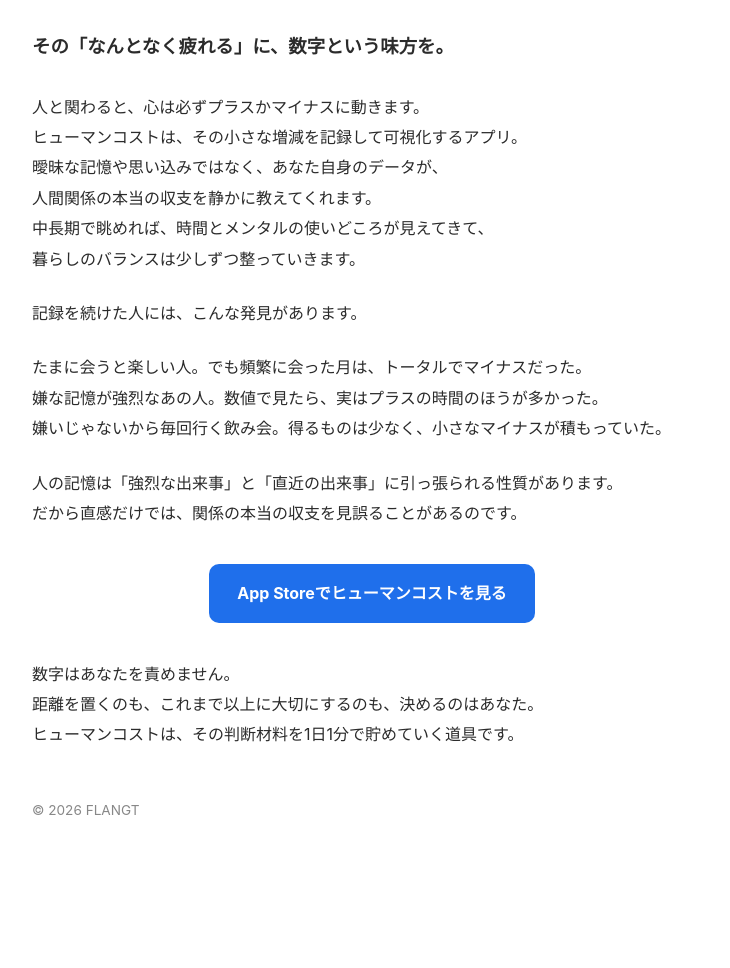
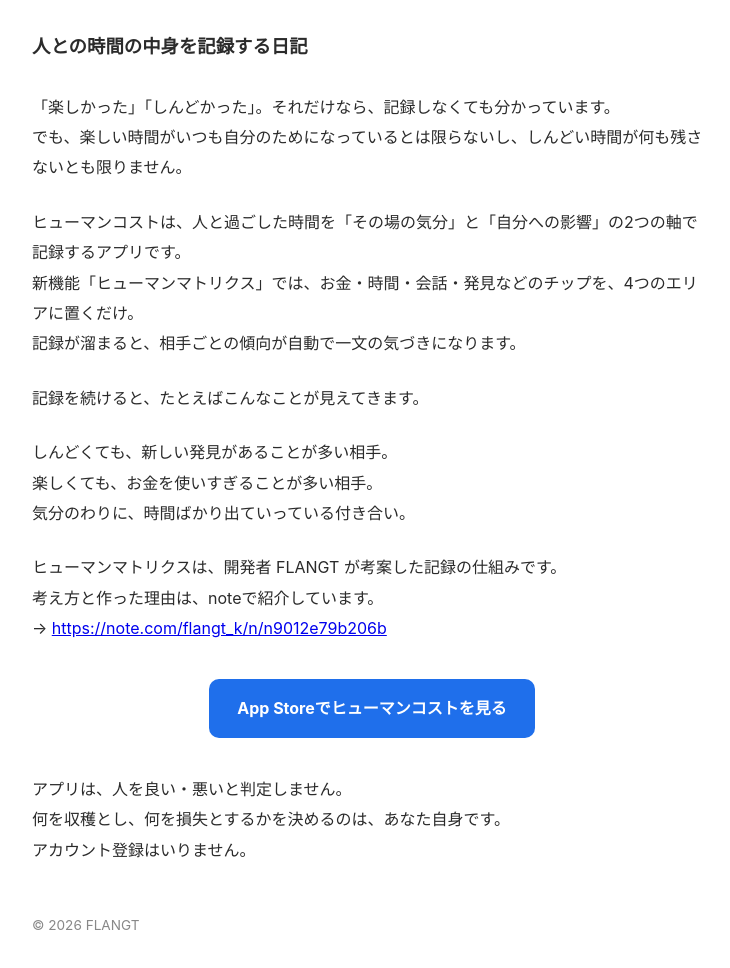
Before and after one commit to FLANGT/flangt.github.io, a plain HTML site: page index.html in a window 1280 px wide. Shown: the part 100-1068 px from the top of the page, without its empty margins (268-998 px from the left). Before the commit the page ends 988 px from the top, so only its background shows below. Drawn offline with Linux system fonts and the light colour scheme.

Commit message:
開発者サイトのアプリ説明を1.2.0（ヒューマンマトリクス）に合わせて更新
Co-Authored-By: Claude Opus 5.5 <noreply@anthropic.com>
Claude-Session: https://claude.ai/code/session_01MTJNPpeVMgCDCWJ6jEQreM

```diff
--- a/index.html
+++ b/index.html
@@ -57,28 +57,31 @@
 <body>
   <h1>ヒューマンコスト</h1>
 
-  <p class="lead">その「なんとなく疲れる」に、数字という味方を。</p>
+  <p class="lead">人との時間の中身を記録する日記</p>
 
   <p>
-    人と関わると、心は必ずプラスかマイナスに動きます。<br>
-    ヒューマンコストは、その小さな増減を記録して可視化するアプリ。<br>
-    曖昧な記憶や思い込みではなく、あなた自身のデータが、<br>
-    人間関係の本当の収支を静かに教えてくれます。<br>
-    中長期で眺めれば、時間とメンタルの使いどころが見えてきて、<br>
-    暮らしのバランスは少しずつ整っていきます。
-  </p>
-
-  <p>記録を続けた人には、こんな発見があります。</p>
-
-  <p>
-    たまに会うと楽しい人。でも頻繁に会った月は、トータルでマイナスだった。<br>
-    嫌な記憶が強烈なあの人。数値で見たら、実はプラスの時間のほうが多かった。<br>
-    嫌いじゃないから毎回行く飲み会。得るものは少なく、小さなマイナスが積もっていた。
+    「楽しかった」「しんどかった」。それだけなら、記録しなくても分かっています。<br>
+    でも、楽しい時間がいつも自分のためになっているとは限らないし、しんどい時間が何も残さないとも限りません。
   </p>
 
   <p>
-    人の記憶は「強烈な出来事」と「直近の出来事」に引っ張られる性質があります。<br>
-    だから直感だけでは、関係の本当の収支を見誤ることがあるのです。
+    ヒューマンコストは、人と過ごした時間を「その場の気分」と「自分への影響」の2つの軸で記録するアプリです。<br>
+    新機能「ヒューマンマトリクス」では、お金・時間・会話・発見などのチップを、4つのエリアに置くだけ。<br>
+    記録が溜まると、相手ごとの傾向が自動で一文の気づきになります。
+  </p>
+
+  <p>記録を続けると、たとえばこんなことが見えてきます。</p>
+
+  <p>
+    しんどくても、新しい発見があることが多い相手。<br>
+    楽しくても、お金を使いすぎることが多い相手。<br>
+    気分のわりに、時間ばかり出ていっている付き合い。
+  </p>
+
+  <p>
+    ヒューマンマトリクスは、開発者 FLANGT が考案した記録の仕組みです。<br>
+    考え方と作った理由は、noteで紹介しています。<br>
+    → <a href="https://note.com/flangt_k/n/n9012e79b206b" target="_blank" rel="noopener">https://note.com/flangt_k/n/n9012e79b206b</a>
   </p>
 
   <div class="btn-wrap">
@@ -86,9 +89,9 @@
   </div>
 
   <p>
-    数字はあなたを責めません。<br>
-    距離を置くのも、これまで以上に大切にするのも、決めるのはあなた。<br>
-    ヒューマンコストは、その判断材料を1日1分で貯めていく道具です。
+    アプリは、人を良い・悪いと判定しません。<br>
+    何を収穫とし、何を損失とするかを決めるのは、あなた自身です。<br>
+    アカウント登録はいりません。
   </p>
 
   <footer>© 2026 FLANGT</footer>
```
